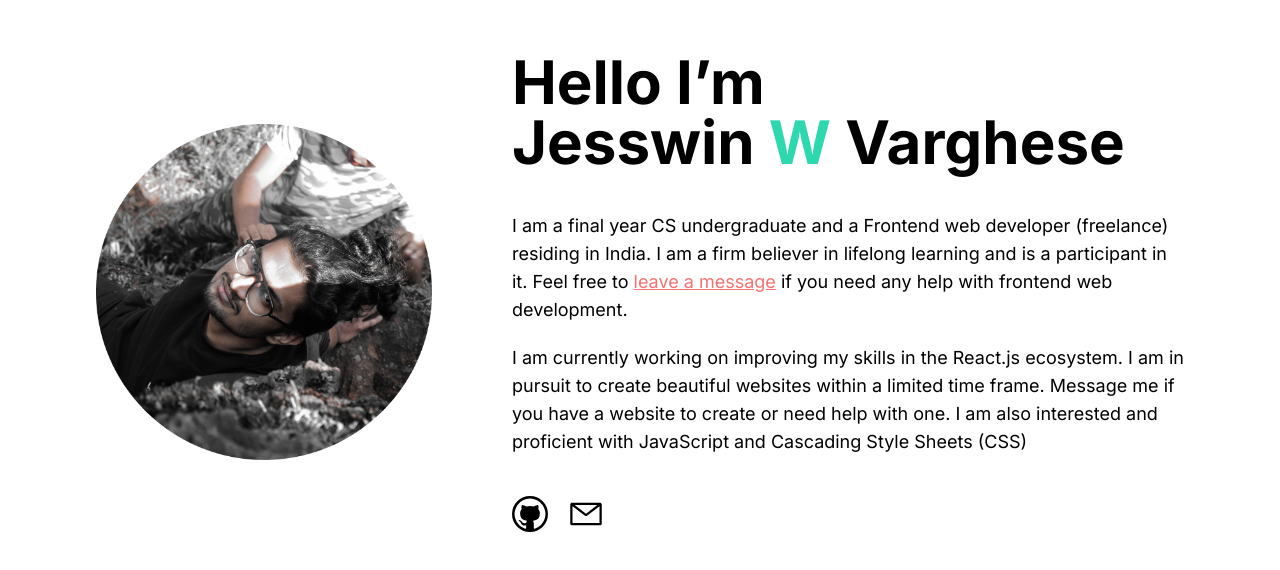
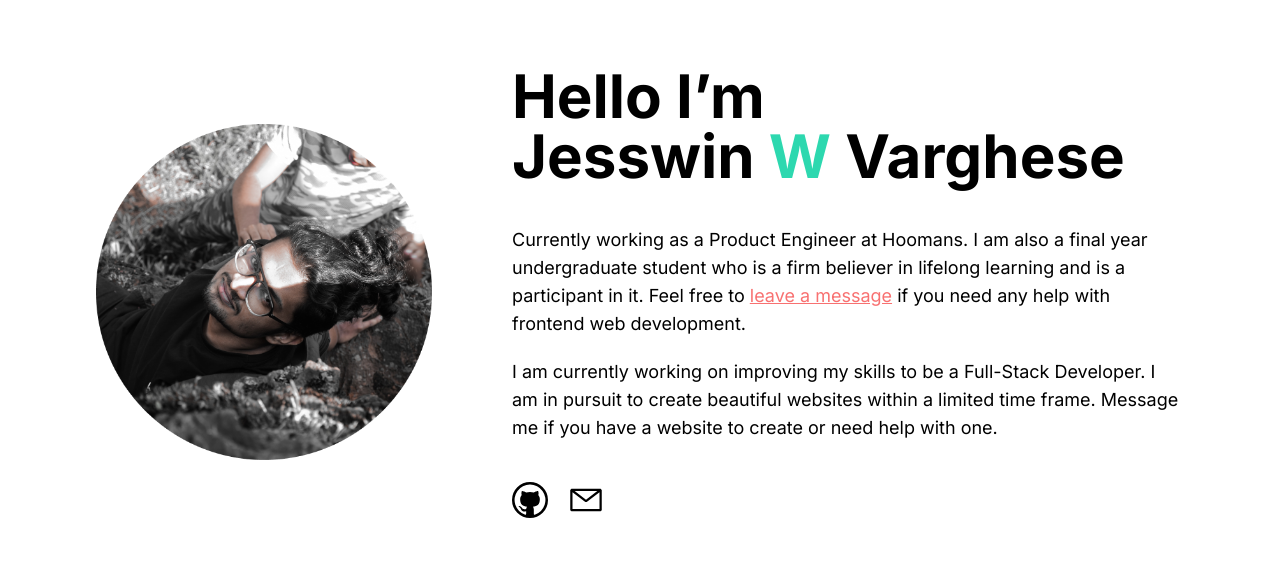
Before and after one commit to lemokami/v2, a Next.js app: page / in a window 1280 px wide. Shown: the part 108-678 px from the top of the page. Built offline with nearby package versions, Linux system fonts and the light colour scheme.

Commit message:
refactor: content change

```diff
--- a/pages/index.tsx
+++ b/pages/index.tsx
@@ -1,10 +1,18 @@
 import type { NextPage } from 'next';
+import Head from 'next/head';
 import { VscGithub, VscMail } from 'react-icons/vsc';
 
 const Home: NextPage = () => {
   return (
     <div className='flex flex-col xl:flex-row min-h-screen justify-center items-center gap-20 p-10 xl:p-24'>
-      <div className='min-w-[100px]'>
+      <Head>
+        <title>Jesswin W Varghese</title>
+        <meta
+          name='description'
+          content='Product Engineer at Hoomans who build software for the web flamboyantly.'
+        />
+      </Head>
+      <div className='min-w-[100px] h-auto'>
         <img src='/profile.png' alt='Jesswin W Varghese' />
       </div>
       <div className='max-w-2xl flex flex-col gap-10'>
@@ -25,8 +33,8 @@ const Home: NextPage = () => {
         </div>
         <div className='space-y-5'>
           <p className='text-lg'>
-            I am a final year CS undergraduate and a Frontend web developer
-            (freelance) residing in India. I am a firm believer in lifelong
+            Currently working as a Product Engineer at Hoomans. I am also a
+            final year undergraduate student who is a firm believer in lifelong
             learning and is a participant in it. Feel free to{' '}
             <a
               href='mailto:jesswinw@gmail.com'
@@ -36,11 +44,10 @@ const Home: NextPage = () => {
             if you need any help with frontend web development.
           </p>
           <p className='text-lg'>
-            I am currently working on improving my skills in the React.js
-            ecosystem. I am in pursuit to create beautiful websites within a
+            I am currently working on improving my skills to be a Full-Stack
+            Developer. I am in pursuit to create beautiful websites within a
             limited time frame. Message me if you have a website to create or
-            need help with one. I am also interested and proficient with
-            JavaScript and Cascading Style Sheets (CSS)
+            need help with one.
           </p>
         </div>
         <div className='gap-5 text-4xl hidden xl:flex'>
```
